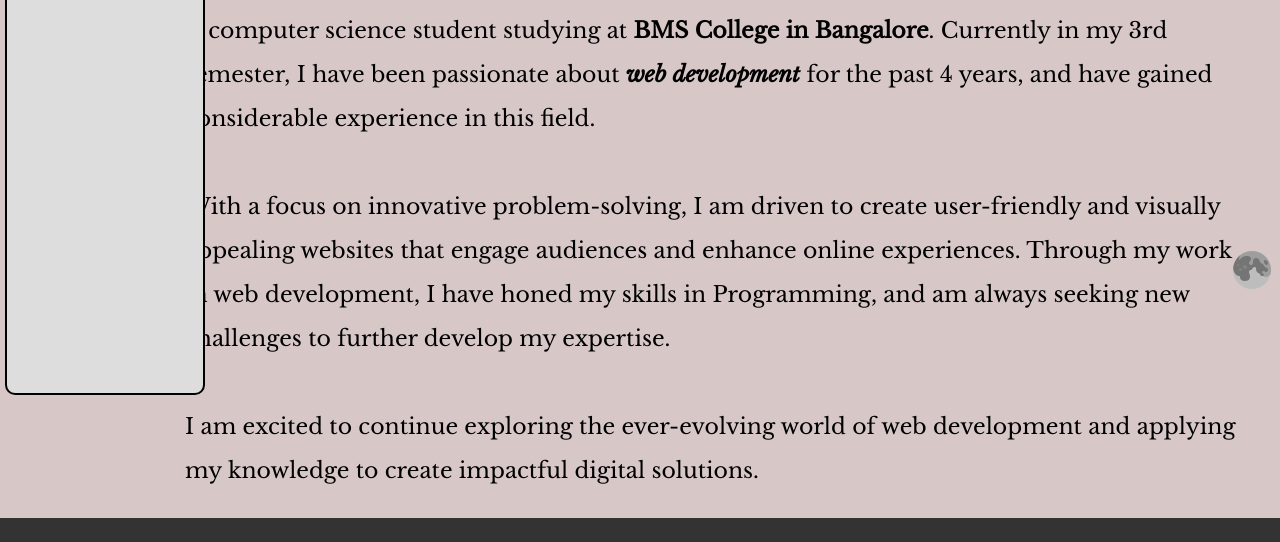
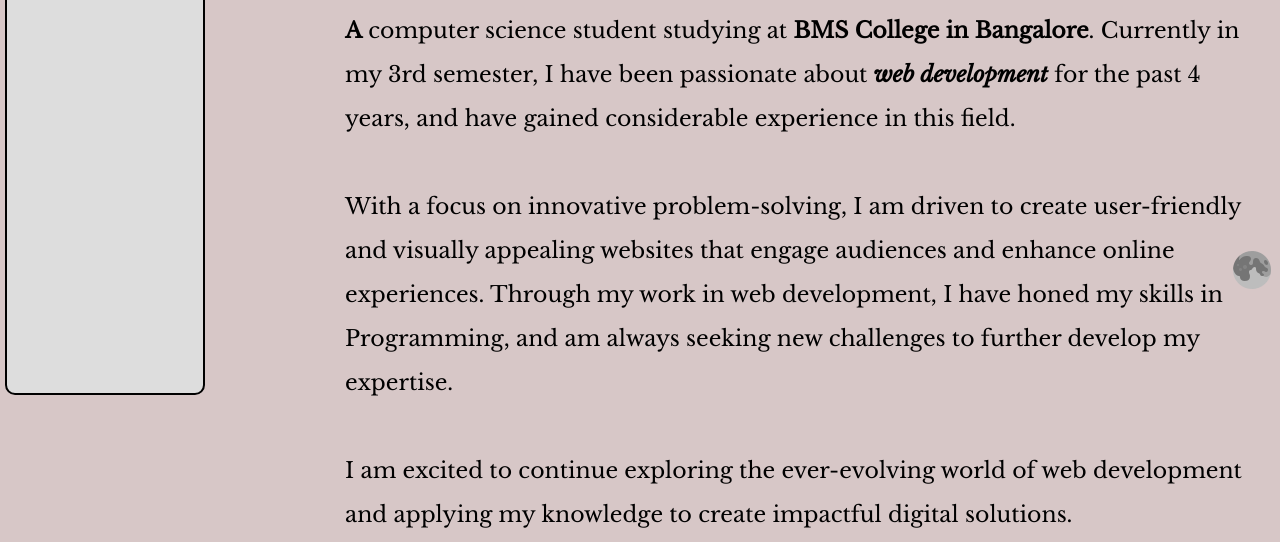
Before and after one commit to Sushanth-Hebri/Sushanth_portfolio.github.io, a plain HTML site: page index.html in a window 1280 px wide. Shown: the part 485-1027 px from the top of the page. Drawn offline with nearby package versions, Linux system fonts and the light colour scheme.

Commit message:
Update style.css

```diff
--- a/style.css
+++ b/style.css
@@ -18,7 +18,7 @@ body {
 
 .grid-container {
   display: grid;
-  grid-template-columns: 1fr 7fr;
+  grid-template-columns: 1fr 3fr;
   grid-template-rows: auto 5fr auto;
   grid-template-areas:
     "header header"
```
